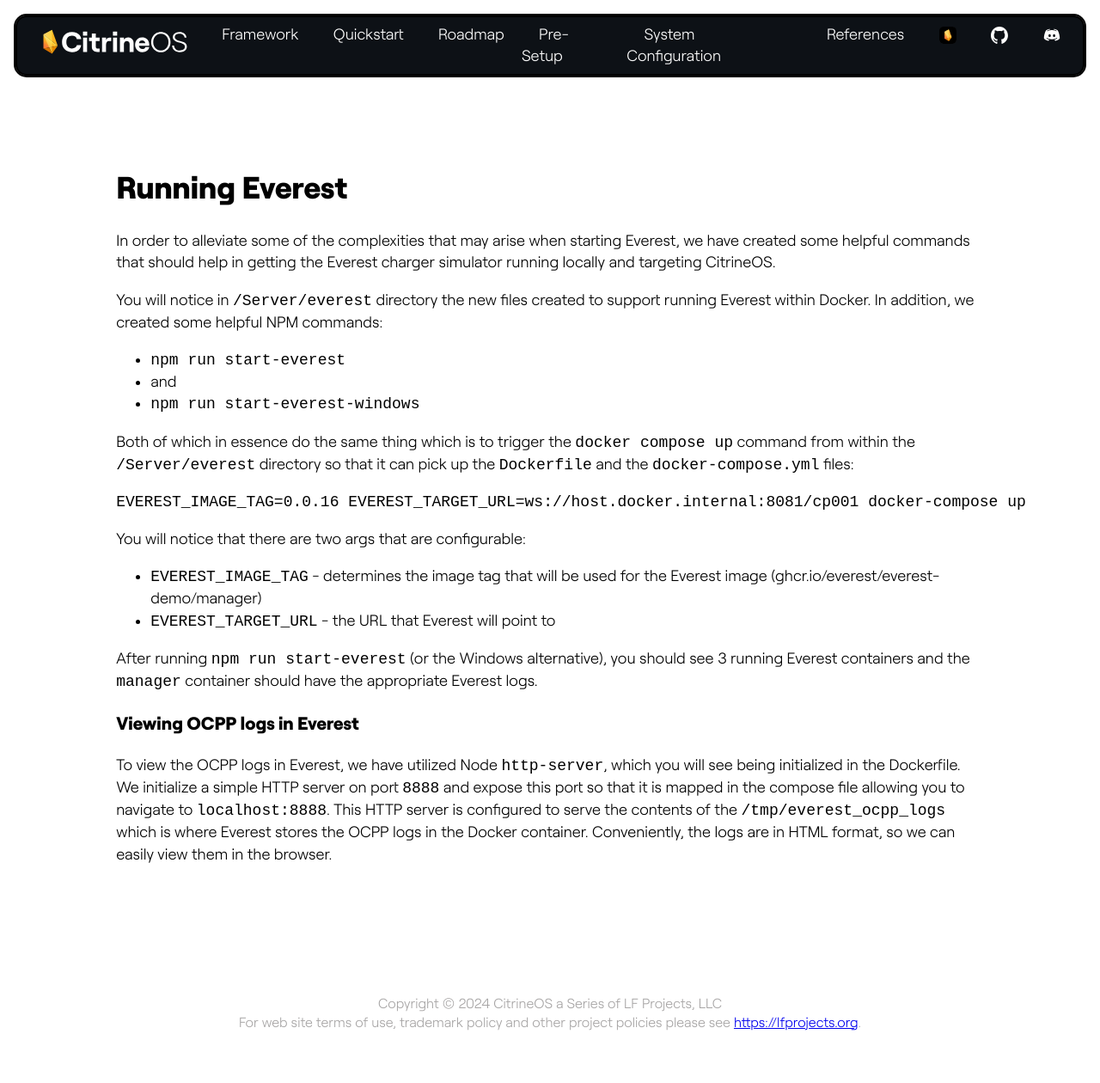
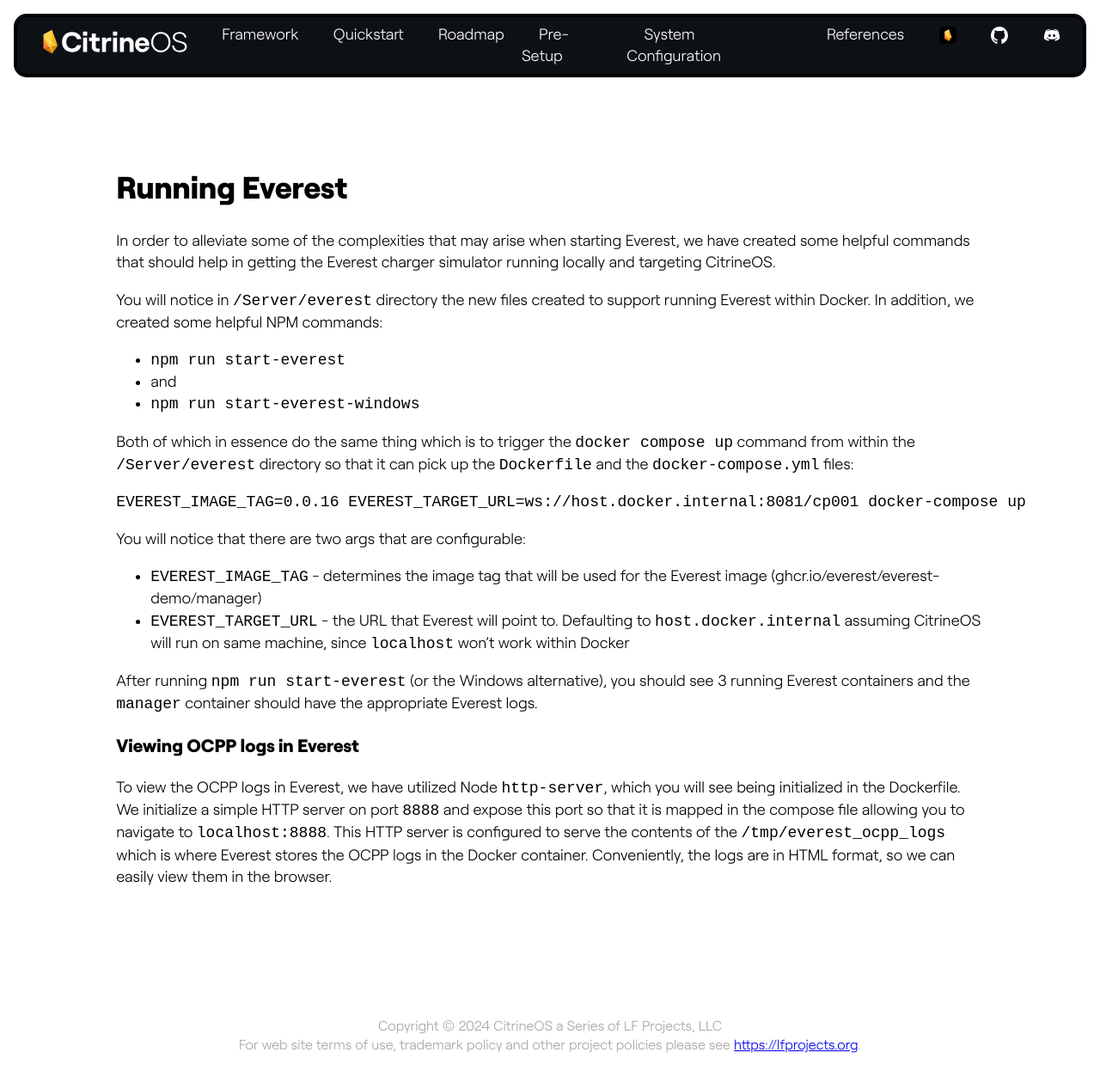
Before and after one commit to citrineos/citrineos.github.io, a Jekyll site: the page built from views/sub/everest.md, in a window 1280 px wide. Shown: the whole page at 86% size. Built offline with Jekyll 4.4.1, drawn with Linux system fonts in a browser that asks for light colours; some web fonts are replaced; before the commit the page ends 1233 px from its top, so only the background shows below that.

Commit message:
Update everest.md doc for clarity
Signed-off-by: elliot-sabitov <63012697+elliot-sabitov@users.noreply.github.com>

```diff
--- a/views/sub/everest.md
+++ b/views/sub/everest.md
@@ -25,7 +25,7 @@
 You will notice that there are two args that are configurable:
 
 - `EVEREST_IMAGE_TAG` - determines the image tag that will be used for the Everest image (ghcr.io/everest/everest-demo/manager)
-- `EVEREST_TARGET_URL` - the URL that Everest will point to
+- `EVEREST_TARGET_URL` - the URL that Everest will point to. Defaulting to `host.docker.internal` assuming CitrineOS will run on same machine, since `localhost` won't work within Docker
 
 After running `npm run start-everest` (or the Windows alternative), you should see 3 running Everest containers
 and the `manager` container should have the appropriate Everest logs.
```
